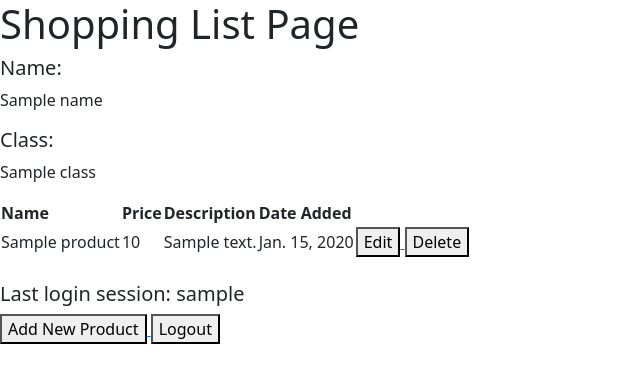
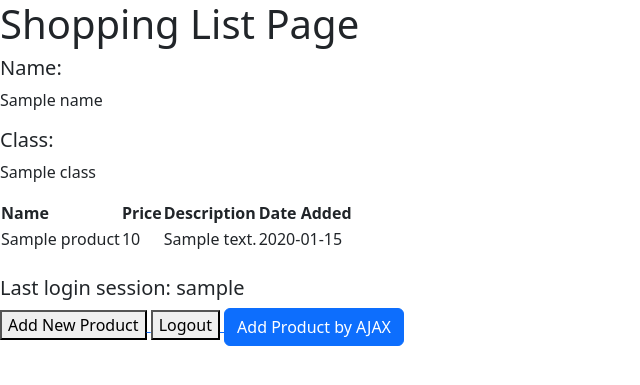
Before and after one commit to Revaldyhfz/shopping_list, a Django app: template main/templates/main.html in a window 1280 px wide. Shown: the top 385 px of the page, without its empty margins (0-640 px from the left). Run offline with Django 4.2, Linux system fonts and the light colour scheme; tables that the repository leaves empty hold one stand-in row (values such as "Sample post"); the template is opened without the code that fills it: values that come from a table or form of the project are taken from there, most other values are stand-ins (such as "Sample title", 1, 10 or a date in 2020).

Commit message:
Tutorial 5

```diff
--- a/main/templates/main.html
+++ b/main/templates/main.html
@@ -8,35 +8,8 @@
 
     <h5>Class:</h5>
     <p>{{class}}</p>
-    <table>
-        <tr>
-            <th>Name</th>
-            <th>Price</th>
-            <th>Description</th>
-            <th>Date Added</th>
-        </tr>
 
-        {% for product in products %}
-            <tr>
-                <td>{{product.name}}</td>
-                <td>{{product.price}}</td>
-                <td>{{product.description}}</td>
-                <td>{{product.date_added}}</td>
-                <td>
-                    <a href="{% url 'main:edit_product' product.pk %}">
-                        <button>
-                            Edit
-                        </button>
-                    </a>
-                    <a href="{% url 'main:delete_product' product.pk %}">
-                        <button>
-                            Delete
-                        </button>
-                    </a>
-                </td>
-            </tr>
-        {% endfor %}
-    </table>
+    <table id="product_table"></table>
 
     <br />
     <h5>Last login session: {{ last_login }}</h5>
@@ -51,4 +24,80 @@
             Logout
         </button>
     </a>
+
+    <div class="modal fade" id="exampleModal" tabindex="-1" aria-labelledby="exampleModalLabel" aria-hidden="true">
+        <div class="modal-dialog">
+            <div class="modal-content">
+                <div class="modal-header">
+                    <h1 class="modal-title fs-5" id="exampleModalLabel">Add New Product</h1>
+                    <button type="button" class="btn-close" data-bs-dismiss="modal" aria-label="Close"></button>
+                </div>
+                <div class="modal-body">
+                    <form id="form" onsubmit="return false;">
+                        {% csrf_token %}
+                        <div class="mb-3">
+                            <label for="name" class="col-form-label">Name:</label>
+                            <input type="text" class="form-control" id="name" name="name"></input>
+                        </div>
+                        <div class="mb-3">
+                            <label for="price" class="col-form-label">Price:</label>
+                            <input type="number" class="form-control" id="price" name="price"></input>
+                        </div>
+                        <div class="mb-3">
+                            <label for="description" class="col-form-label">Description:</label>
+                            <textarea class="form-control" id="description" name="description"></textarea>
+                        </div>
+                    </form>
+                </div>
+                <div class="modal-footer">
+                    <button type="button" class="btn btn-secondary" data-bs-dismiss="modal">Close</button>
+                    <button type="button" class="btn btn-primary" id="button_add" data-bs-dismiss="modal">Add Product</button>
+                </div>
+            </div>
+        </div>
+    </div>
+
+    <button type="button" class="btn btn-primary" data-bs-toggle="modal" data-bs-target="#exampleModal">Add Product by AJAX</button>
+
+
+<script>
+    async function getProducts() {
+        return fetch("{% url 'main:get_product_json' %}").then((res) => res.json())
+    }
+    async function refreshProducts() {
+        document.getElementById("product_table").innerHTML = ""
+        const products = await getProducts()
+        let htmlString = `<tr>
+            <th>Name</th>
+            <th>Price</th>
+            <th>Description</th>
+            <th>Date Added</th>
+        </tr>`
+        products.forEach((item) => {
+            htmlString += `\n<tr>
+            <td>${item.fields.name}</td>
+            <td>${item.fields.price}</td>
+            <td>${item.fields.description}</td>
+            <td>${item.fields.date_added}</td>
+        </tr>`
+        })
+
+        document.getElementById("product_table").innerHTML = htmlString
+    }
+
+    refreshProducts()
+
+    function addProduct() {
+        fetch("{% url 'main:add_product_ajax' %}", {
+            method: "POST",
+            body: new FormData(document.querySelector('#form'))
+        }).then(refreshProducts)
+
+        document.getElementById("form").reset()
+        return false
+    }
+    document.getElementById("button_add").onclick = addProduct
+</script>
+
+
 {% endblock content %}
--- a/main/urls.py
+++ b/main/urls.py
@@ -1,7 +1,7 @@
 from django.urls import path
 from main.views import (
     show_main, create_product, show_xml, show_json, show_xml_by_id, show_json_by_id,
-    register, login_user, logout_user, edit_product, delete_product
+    register, login_user, logout_user, edit_product, delete_product, get_product_json, add_product_ajax
 )
 
 app_name = 'main'
@@ -18,5 +18,6 @@ urlpatterns = [
     path('logout/', logout_user, name='logout'),
     path('edit-product/<int:id>', edit_product, name='edit_product'),
     path('delete/<int:id>', delete_product, name='delete_product'),
-
+    path('get-product/', get_product_json, name='get_product_json'),
+    path('create-product-ajax/', add_product_ajax, name='add_product_ajax')
 ]
--- a/main/views.py
+++ b/main/views.py
@@ -3,6 +3,7 @@ from django.http import HttpResponseRedirect
 from django.urls import reverse
 from django.shortcuts import render
 from django.http import HttpResponseRedirect
+from django.http import HttpResponseNotFound
 from django.urls import reverse
 from main.forms import ProductForm
 from main.models import Product
@@ -14,6 +15,7 @@ from django.contrib import messages
 from django.contrib.auth import authenticate, login
 from django.contrib.auth import logout
 from django.contrib.auth.decorators import login_required
+from django.views.decorators.csrf import csrf_exempt
 
 # Create your views here.
 @login_required(login_url='/login')
@@ -112,3 +114,36 @@ def delete_product(request, id):
     product.delete()
 
     return HttpResponseRedirect(reverse('main:show_main'))
+
+def add_product_ajax(request):
+    if request.method == 'POST':
+        name = request.POST.get("name")
+        price = request.POST.get("price")
+        description = request.POST.get("description")
+        user = request.user
+
+        new_product = Product(name=name, price=price, description=description, user=user)
+        new_product.save()
+
+        return HttpResponse(b"CREATED", status=201)
+
+    return HttpResponseNotFound()
+
+def get_product_json(request):
+    product_item = Product.objects.all()
+    return HttpResponse(serializers.serialize('json', product_item))
+
+@csrf_exempt
+def add_product_ajax(request):
+    if request.method == 'POST':
+        name = request.POST.get("name")
+        price = request.POST.get("price")
+        description = request.POST.get("description")
+        user = request.user
+
+        new_product = Product(name=name, price=price, description=description, user=user)
+        new_product.save()
+
+        return HttpResponse(b"CREATED", status=201)
+
+    return HttpResponseNotFound()
```
